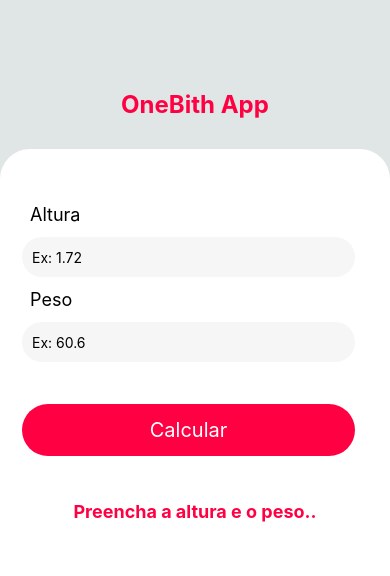
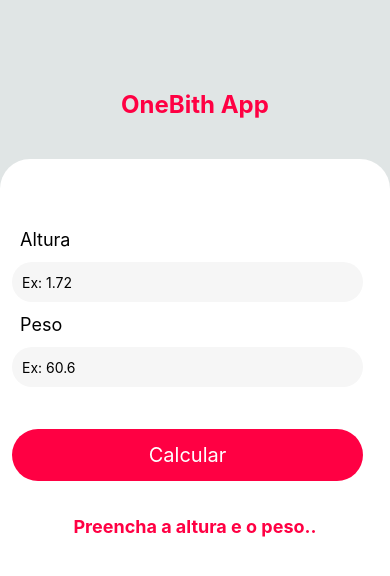
Before and after one commit to IuryPrates/oneBith, a React Native app in the folder oneBith/: screen / in a window 390 px wide. Shown: the top 576 px of the page. Built offline with nearby package versions, Linux system fonts and the light colour scheme.

Commit message:
chore: update form styles

```diff
--- a/oneBith/src/components/form/style.js
+++ b/oneBith/src/components/form/style.js
@@ -2,14 +2,11 @@ import { StyleSheet } from "react-native"
 
 const styles = StyleSheet.create({
     formContext:{
-        width: "100%",
-        height: "100%",
-        justifyContent: "space-around",
-        bottom: 0,
+        flex: 1,
         backgroundColor: "#ffffff",
         alignItems: 'center',
-        marginTop: 20,
-        paddingTop: 15,
+        marginTop: 30,
+        paddingTop: 30,
         borderTopRightRadius: 30,
         borderTopLeftRadius: 30,
     },
@@ -17,7 +14,7 @@ const styles = StyleSheet.create({
         width: "100%",
         height: "auto",
         marginTop: 30,
-        padding: 10,
+        paddingTop: 10,
     },
     formLabel:{
         color: 'black',
```
